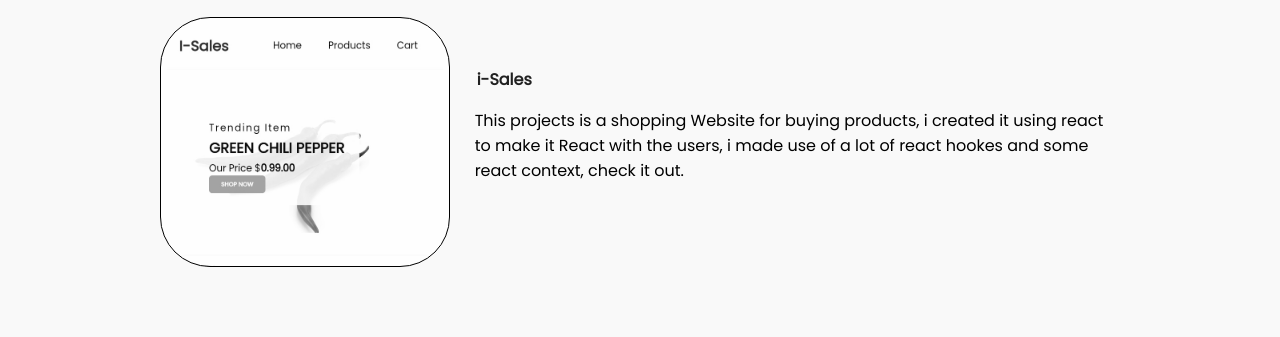
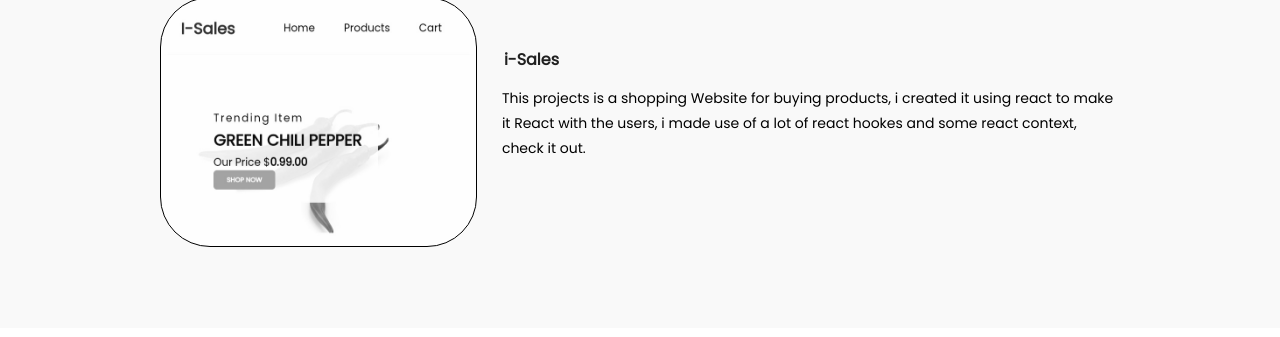
Before and after one commit to Software-Med/My-Portfolio, a plain HTML site: page index.html in a window 1280 px wide. Shown: the part 1465-1802 px from the top of the page. Drawn offline with nearby package versions, Linux system fonts and the light colour scheme.

Commit message:
Update style.css

```diff
--- a/css/style.css
+++ b/css/style.css
@@ -402,7 +402,7 @@ ion-icon a {
 
 #gallery {
 
-  margin-top: 50px;
+  margin-top: 30px;
 
   background: #f9f9f9;
 
@@ -420,6 +420,12 @@ ion-icon a {
 
 }
 
+.box p {
+
+  font-size: 14px;
+
+}
+
 .projects-desc {
 
   text-align: center;
@@ -430,7 +436,7 @@ ion-icon a {
 
   max-width: 1000px;
 
-  min-height: 500px;
+  min-height: 450px;
 
   margin: auto;
 
```
